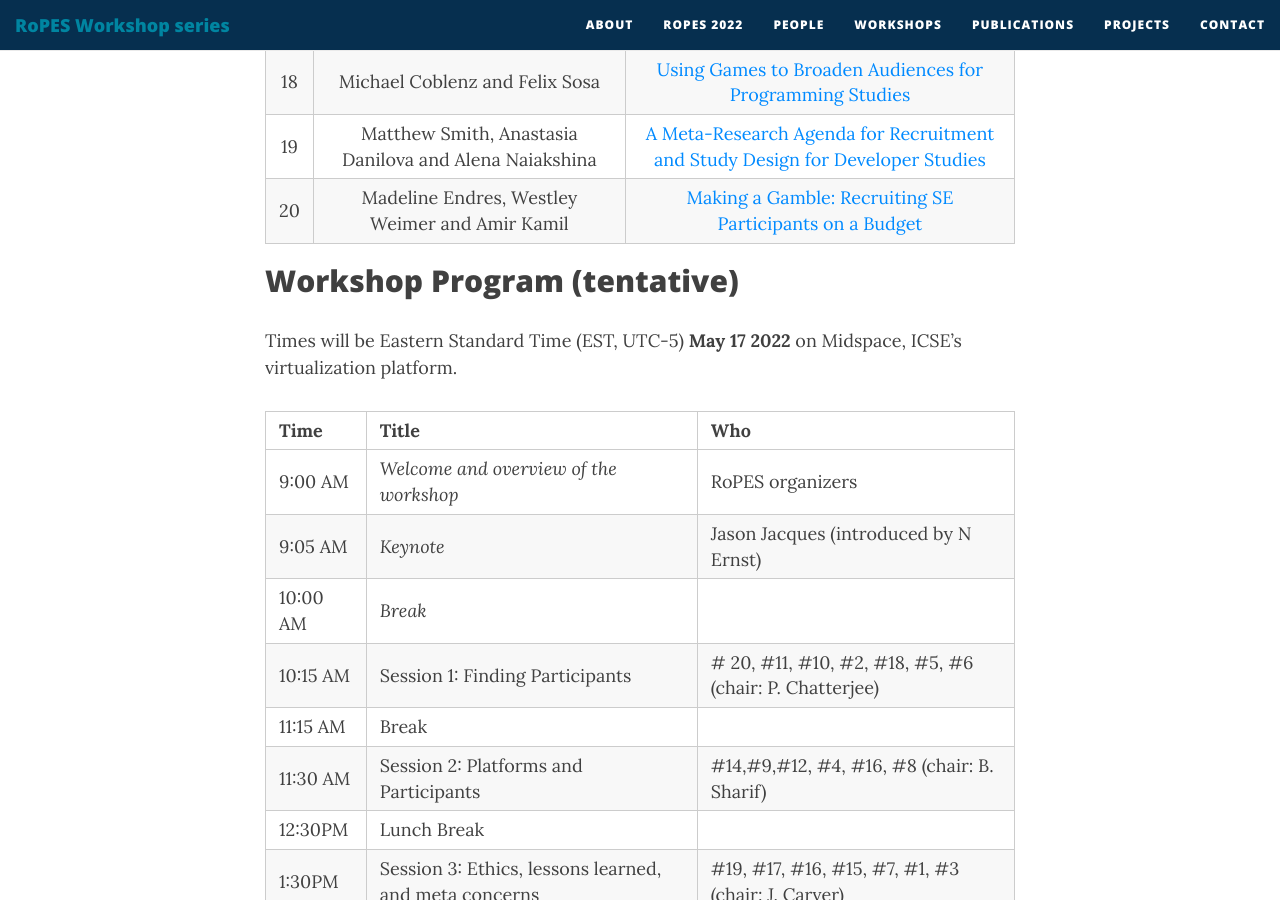
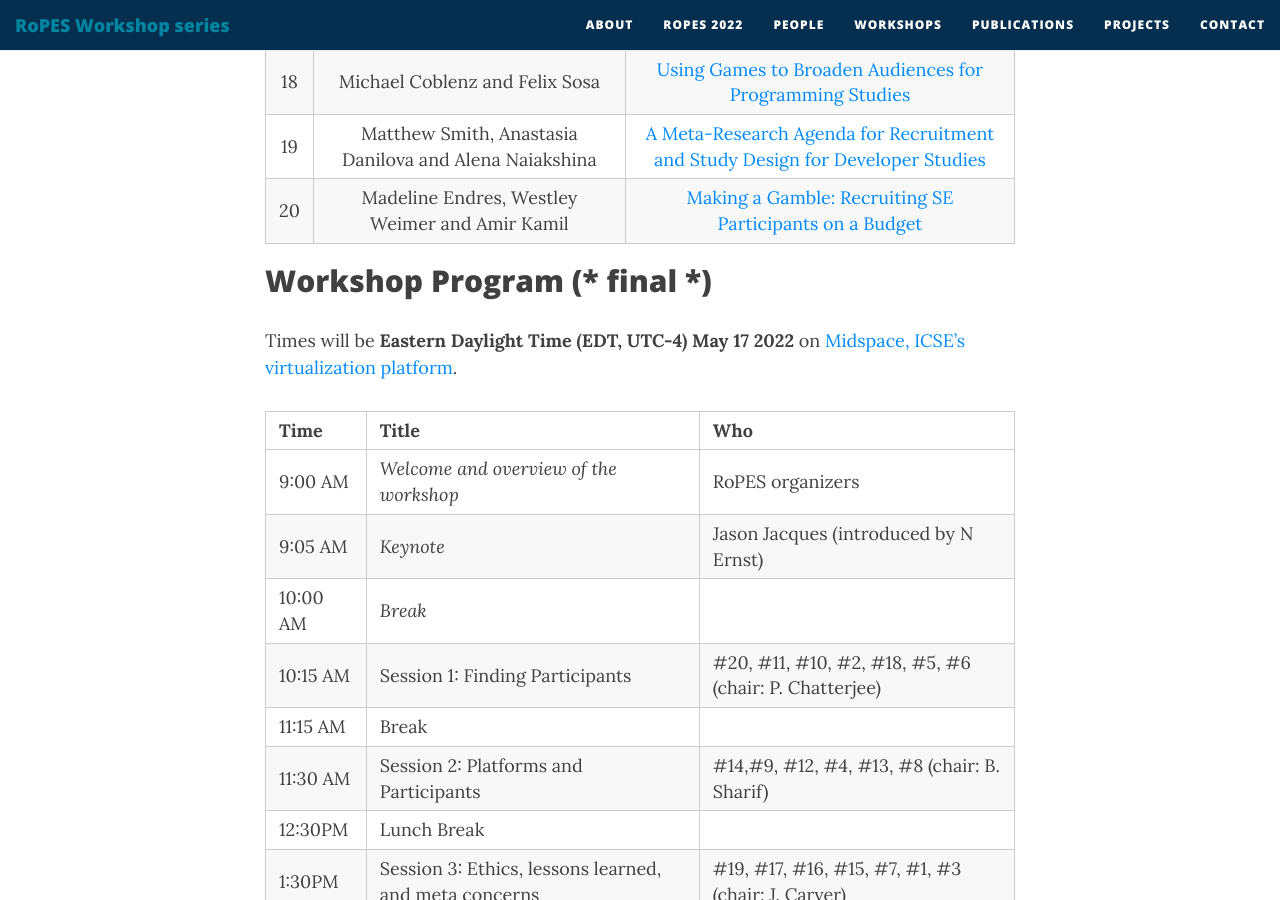
Before and after one commit to ropes-workshops/ropes-workshops.github.io, a Jekyll site: the page built from ropes22.md, in a window 1280 px wide and 900 px high, scrolled down 3690 px. Built offline with Jekyll 4.4.1, drawn with Linux system fonts in a browser that asks for light colours; nearby versions of some CDN libraries.

Commit message:
update schedule

```diff
--- a/ropes22.md
+++ b/ropes22.md
@@ -73,18 +73,18 @@ Jason is a member of the [Centre for Science and Policy (CSaP)](http://www.csap.
 |  19  |    Matthew Smith, Anastasia Danilova and Alena Naiakshina    | [A Meta-Research Agenda for Recruitment and Study Design for Developer Studies](https://github.com/ropes-workshops/ropes-workshops.github.io/raw/master/files/ropes2022/ROPES_22_paper_19.pdf) |
 |  20  |        Madeline Endres, Westley Weimer and Amir Kamil        | [Making a Gamble: Recruiting SE Participants on a Budget](https://github.com/ropes-workshops/ropes-workshops.github.io/raw/master/files/ropes2022/ROPES_22_paper_20.pdf) |
 
-## Workshop Program (tentative)
+## Workshop Program (* final *)
 
-Times will be Eastern Standard Time (EST, UTC-5) **May 17 2022** on Midspace, ICSE's virtualization platform.
+Times will be **Eastern Daylight Time (EDT, UTC-4) May 17 2022** on [Midspace, ICSE's virtualization platform](https://in.midspace.app/conference/icse2022).
 
 | Time | Title | Who |
 | --- |  --- | --- |
 | 9:00 AM | *Welcome and overview of the workshop* | RoPES organizers |
 | 9:05 AM | *Keynote* | Jason Jacques (introduced by N Ernst) |
 | 10:00 AM | *Break* ||
-|10:15 AM | Session 1: Finding Participants | # 20,  #11, #10,  #2, #18, #5, #6 (chair: P. Chatterjee)|
+|10:15 AM | Session 1: Finding Participants | #20,  #11, #10,  #2, #18, #5, #6 (chair: P. Chatterjee)|
 | 11:15 AM | Break | |
-| 11:30 AM | Session 2: Platforms and Participants | #14,#9,#12, #4, #16, #8 (chair: B. Sharif) |
+| 11:30 AM | Session 2: Platforms and Participants | #14,#9, #12, #4, #13, #8 (chair: B. Sharif) |
 | 12:30PM | Lunch Break ||
 | 1:30PM | Session 3: Ethics, lessons learned, and meta concerns | #19,  #17, #16, #15, #7, #1, #3 (chair: J. Carver) |
 | 2:30PM | *Break* ||
```
